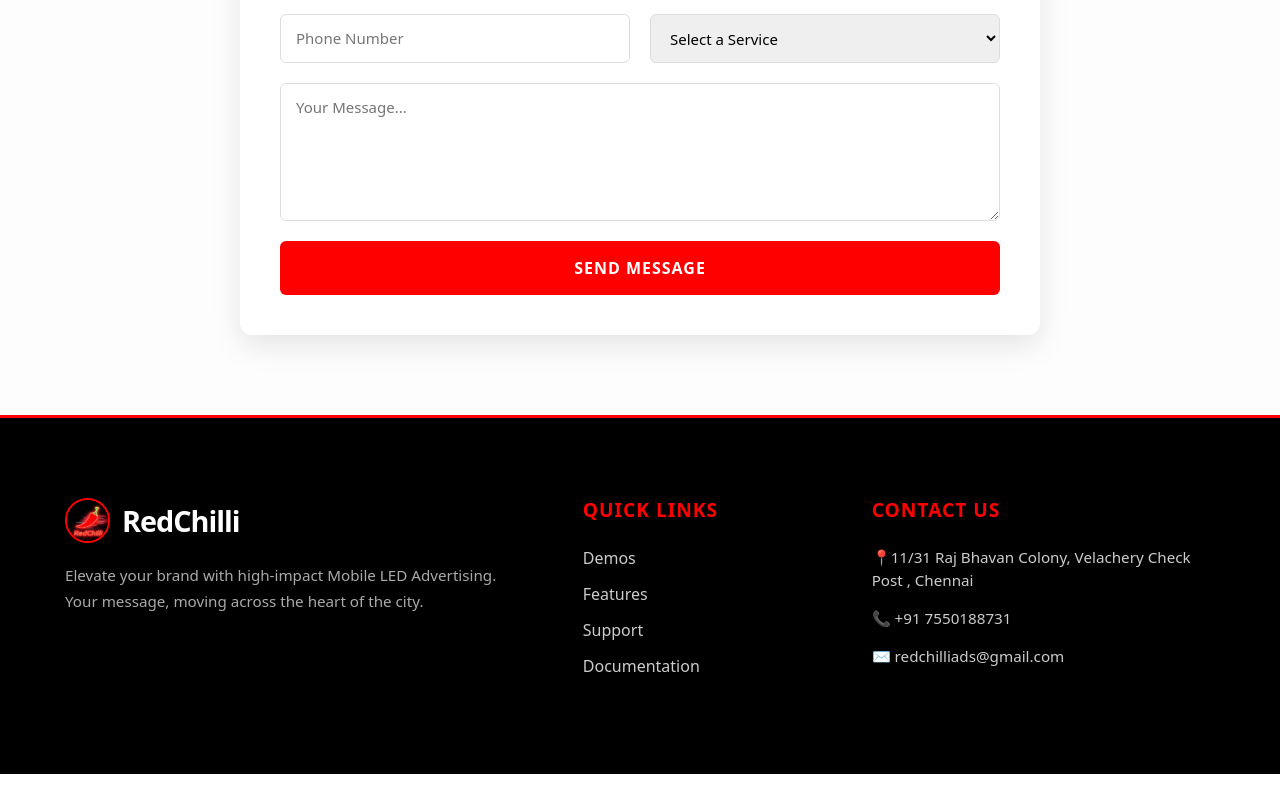
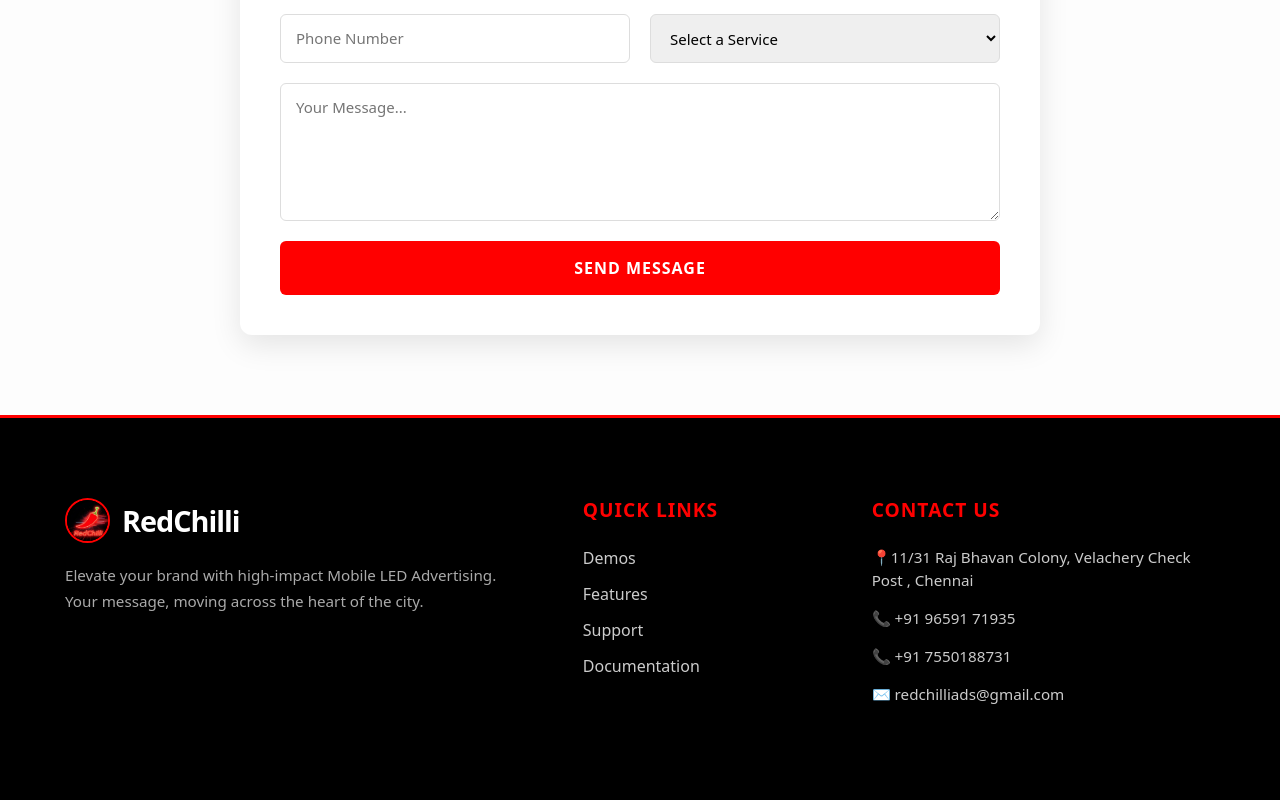
Before and after one commit to muthu-cse-coder/redchilli, a React (Vite) app: page /form in a window 1280 px wide. Shown: the part 330-1130 px from the top of the page. Before the commit the page ends 1104 px from the top, so only its background shows below. Built offline with nearby package versions, Linux system fonts and the light colour scheme.

Commit message:
restore deleted images

```diff
--- a/src/footer/index.tsx
+++ b/src/footer/index.tsx
@@ -31,6 +31,7 @@ const Footer = () => {
                         <p>📍11/31 Raj Bhavan Colony,
                           Velachery Check Post ,
                             Chennai</p>
+                            <p>📞 +91 96591 71935</p>
                         <p>📞 +91 7550188731</p>
                         <p>✉️ redchilliads@gmail.com</p>
                     </div>
```
